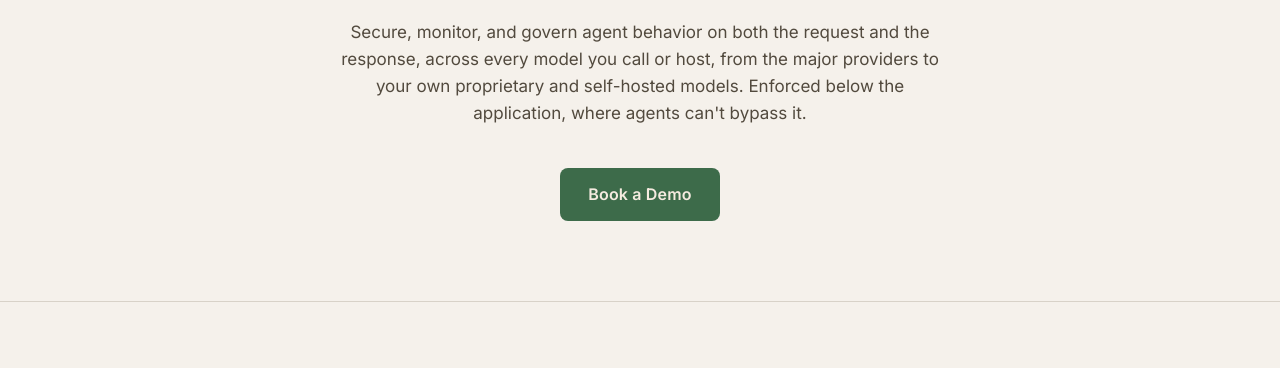
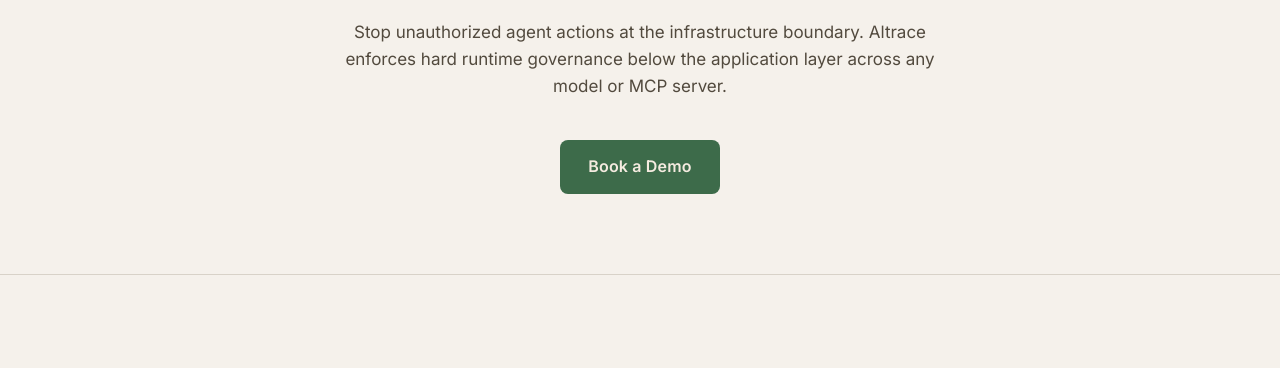
Before and after one commit to k4rthiknerella/altrace-web, a website: page site/product.html in a window 1280 px wide. Shown: the part 266-634 px from the top of the page. Drawn offline with Linux system fonts and the light colour scheme.

Commit message:
Revise paragraph for runtime governance clarity
Updated the paragraph content to emphasize stopping unauthorized agent actions and enforcing governance.

Signed-off-by: Muth-49 <54488509+Muth-49@users.noreply.github.com>

```diff
--- a/site/product.html
+++ b/site/product.html
@@ -61,7 +61,7 @@
   <section style="padding: 120px 0 80px; text-align: center;">
     <div class="container">
       <h1 style="font-size: clamp(2.25rem, 5vw, 4rem); font-weight: 400; letter-spacing: -0.03em; line-height: 1.1; max-width: 760px; margin: 0 auto;" class="fade-in">The runtime governance layer for AI agents.</h1>
-      <p style="font-size: 1.0625rem; color: var(--text-secondary); margin: 24px auto 40px; max-width: 600px; line-height: 1.6;" class="fade-in fade-in-delay-1">Secure, monitor, and govern agent behavior on both the request and the response, across every model you call or host, from the major providers to your own proprietary and self-hosted models. Enforced below the application, where agents can't bypass it.</p>
+      <p style="font-size: 1.0625rem; color: var(--text-secondary); margin: 24px auto 40px; max-width: 600px; line-height: 1.6;" class="fade-in fade-in-delay-1">Stop unauthorized agent actions at the infrastructure boundary. Altrace enforces hard runtime governance below the application layer across any model or MCP server.</p>
       <div style="display: flex; gap: 16px; justify-content: center; flex-wrap: wrap;" class="fade-in fade-in-delay-2">
         <a href="request-access.html" class="btn btn-primary btn-large">Book a Demo</a>
       </div>
```
